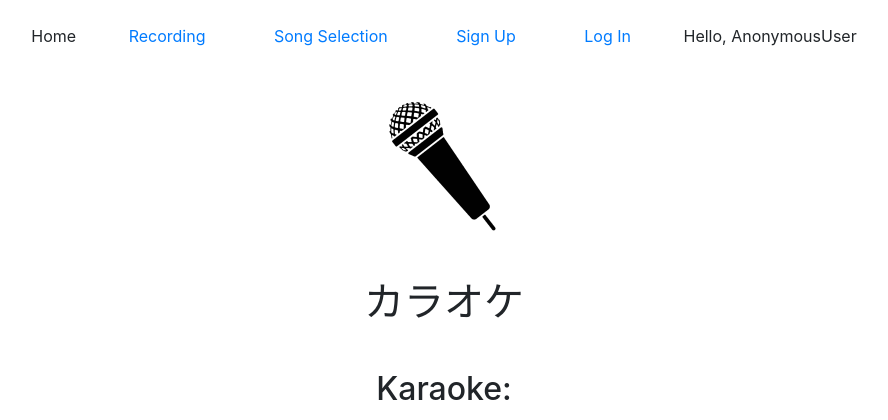
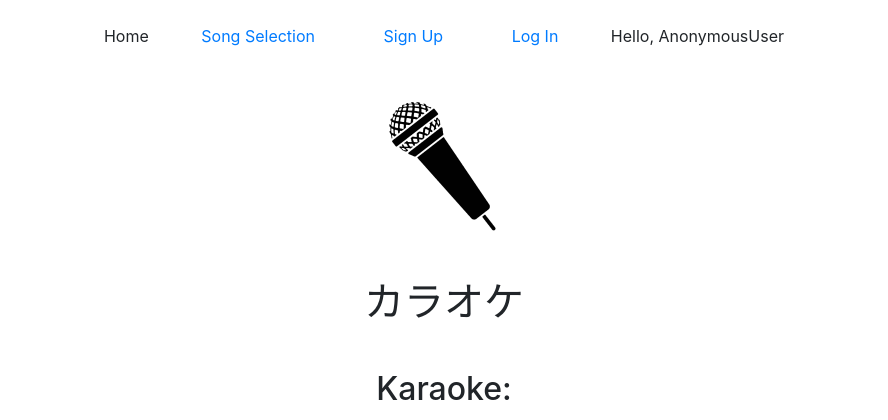
Before and after one commit to foremanmccauley/Karaoke_Capstone, a Django app: page / in a window 1280 px wide. Shown: the top 420 px of the page, without its empty margins (196-1084 px from the left). Run offline with Django 3.2, Linux system fonts and the light colour scheme.

Commit message:
Updated recording page to only show when user is logged in

```diff
--- a/karaoke/karaoke/templates/navbar.html
+++ b/karaoke/karaoke/templates/navbar.html
@@ -2,16 +2,16 @@
     {% url 'index' as index_url %}
     <span>{% if request.path == index_url %} Home {% else %} <a href="{% url 'index' %}"> Home</a>{% endif %}</span>
 
-    {% url 'recording' as recording_url %}
-    <span>{% if request.path == recording_url %} Recording {% else %}<a href="{% url 'recording' %}"> Recording</a>{% endif %}</span>
 
     {% url 'songselection' as songselection_url %}
     <span>{% if request.path == songselection_url %} Song Selection {% else %}<a href="{% url 'songselection' %}"> Song Selection</a>{% endif %}</span>
 
     {% if request.user.is_authenticated %}
-    {% url 'login' as login_url %}
+        {% url 'recording' as recording_url %}
+        <span>{% if request.path == recording_url %} Recording {% else %}<a href="{% url 'recording' %}"> Recording</a>{% endif %}</span>
+        {% url 'login' as login_url %}
         <span>{% if request.path == login_url %} Profile {% else %}<a href="{% url 'profile' %}"> Profile</a>{% endif %}</span>
-    <span><a href="{% url 'logoutuser' %}">Logout</a></span>
+        <span><a href="{% url 'logoutuser' %}">Logout</a></span>
     {% else %}
         {% url 'register' as register_url %}
         <span>{% if request.path == register_url %} Sign Up {% else %}<a href="{% url 'register' %}"> Sign Up</a>{% endif %}</span>
```
